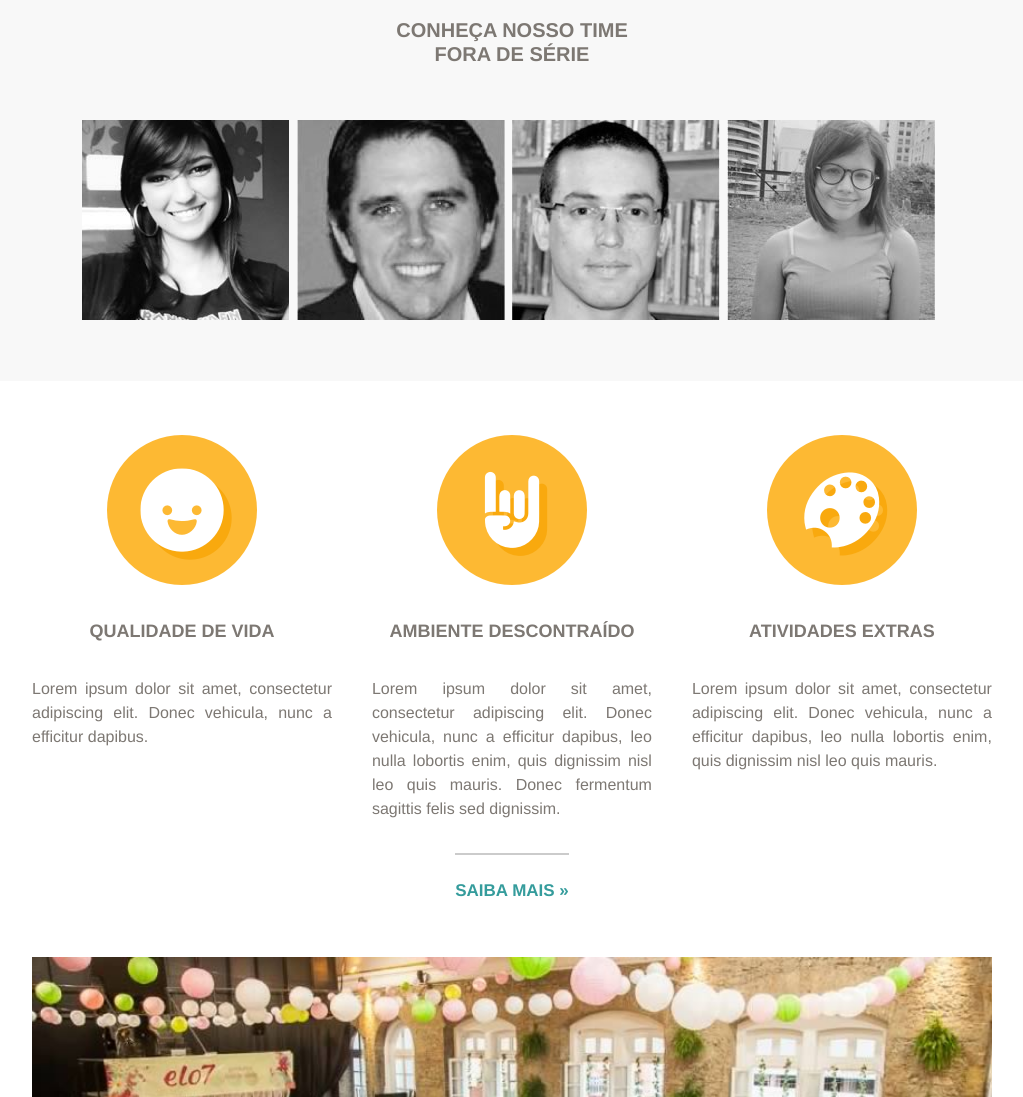
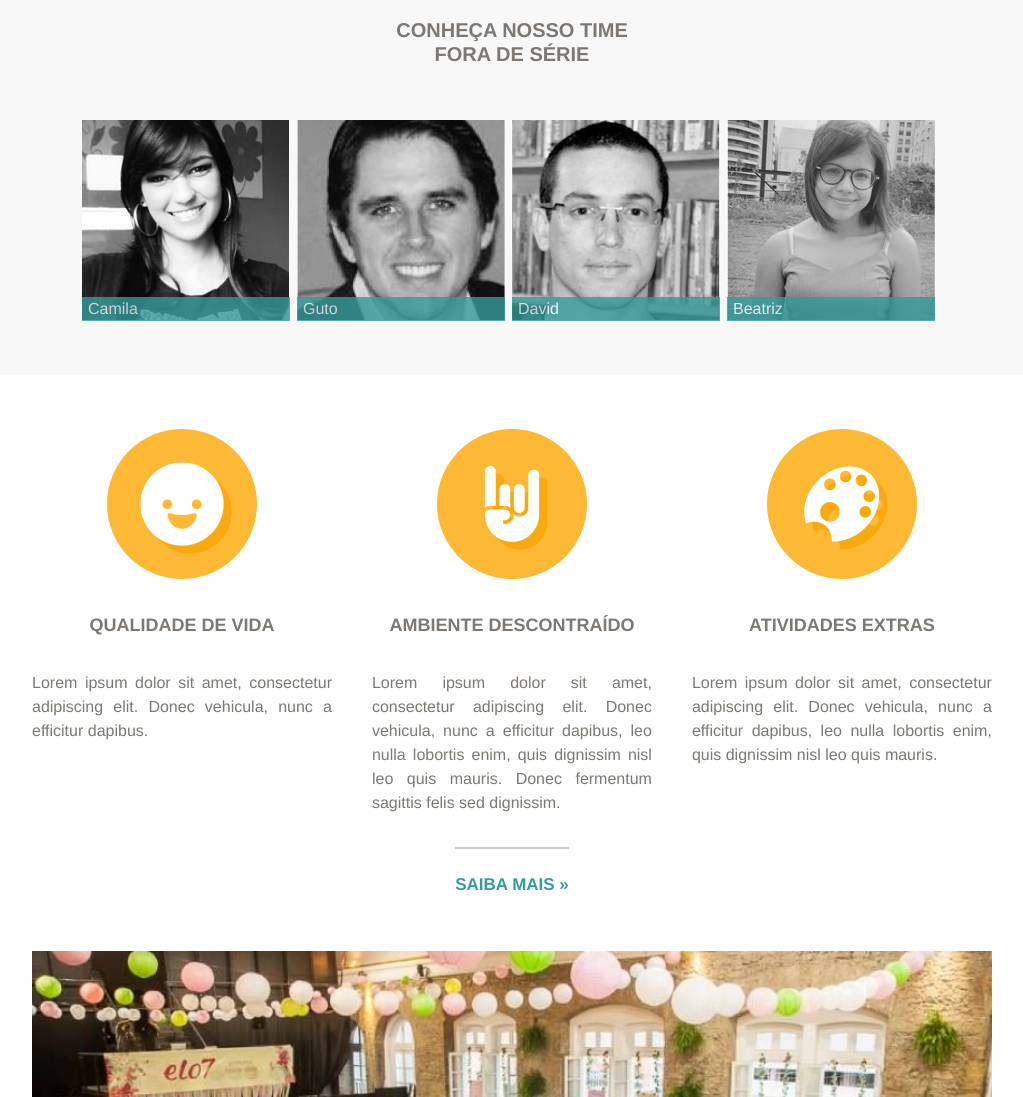
Before and after one commit to vespa/teste-elo7, a website: page app/index.html in a window 1280 px wide. Shown: the part 980-2077 px from the top of the page, without its empty margins (128-1151 px from the left). Drawn offline with Linux system fonts and the light colour scheme.

Commit message:
renomeando libs. criando comportamentos que imprimem o nome da imagem marcada a partir do alt

```diff
--- a/Gulpfile.js
+++ b/Gulpfile.js
@@ -36,7 +36,7 @@ gulp.task('browser-sync', function() {
   });
   gulp.watch('./dev/style/**/**.scss', ["styles",reload]);
   gulp.watch('./dev/**/**.html', ["move",reload]);
-  gulp.watch('./dev/javascript/**/**.js',["javascript", reload]);
+  gulp.watch('./dev/javascript/**/**',["javascript", reload]);
   gulp.watch('./dev/images/**/**',["move",reload]);
 });
 
@@ -55,7 +55,7 @@ gulp.task('clean', function() {
         .pipe(clean({force: true}))
 });
 
-gulp.task("generate", ['styles', 'move', 'javascript']);
+gulp.task("generate", ['javascript','styles', 'move']);
 
 gulp.task("build", ["clean"], function(){
   gulp.run('generate');
--- a/app/index.html
+++ b/app/index.html
@@ -60,19 +60,19 @@
                 <h2>Conhe&ccedil;a nosso time fora de s&eacute;rie</h2>
                 <div class="highlight-box-team-row row">
                   <div class="highlight-box-team-column column-4">
-                    <img src="./images/photo/camila.jpg" alt="Camila" />
+                    <img src="./images/photo/camila.jpg" alt="Camila" data-show-name="true" />
                   </div><!--highlight-box-team-column-->
 
                   <div class="highlight-box-team-column column-4">
-                    <img src="./images/photo/guto.jpg" alt="Camila" />
+                    <img src="./images/photo/guto.jpg" alt="Guto" data-show-name="true"/>
                   </div><!--highlight-box-team-column-->
 
                   <div class="highlight-box-team-column column-4">
-                    <img src="./images/photo/david.jpg" alt="Camila" />
+                    <img src="./images/photo/david.jpg" alt="David" data-show-name="true" />
                   </div><!--highlight-box-team-column-->
 
                   <div class="highlight-box-team-column column-4">
-                    <img src="./images/photo/beatriz.jpg" alt="Beatriz" />
+                    <img src="./images/photo/beatriz.jpg" alt="Beatriz" data-show-name="true" />
                   </div><!--highlight-box-team-column-->
                 </div>
               </div><!--/highlight-box-team-->
@@ -153,6 +153,6 @@
         </ul><!--/job-box-list-->
     </div><!--/topic-box-->
   </div>
-  <script src="./javascript/main.js" type="text/javascript" data-load="_lib.efect.js|_lib.foo.js" ></script>
+  <script src="./javascript/main.js" type="text/javascript" data-load="lib.showname.js|lib.foo.js" ></script>
 </body>
 </html>
--- a/app/javascript/_lib.efect.js
+++ /dev/null
@@ -1,9 +0,0 @@
-(function(w, name){
-  "use strict";
-  var _lib = {
-    foo: function(){
-
-    }
-  };
-  w[name].extends(_lib);
-})(window, "_lib");
--- a/app/javascript/_lib.foo.js
+++ /dev/null
@@ -1,9 +0,0 @@
-(function(w, name){
-  "use strict";
-  var _lib = {
-    baaa: function(){
-
-    }
-  };
-  w[name].extends(_lib);
-})(window, "_lib");
--- /dev/null
+++ b/app/javascript/lib.foo.js
@@ -0,0 +1,9 @@
+(function(w, name){
+  "use strict";
+  var _lib = {
+    fooo: function(){
+      // validando multiplas chamadas na lib principal
+    }
+  };
+  w[name].extends("foo",_lib);
+})(window, "_lib");
--- /dev/null
+++ b/app/javascript/lib.showname.js
@@ -0,0 +1,56 @@
+(function(w, name, moduleName){
+  "use strict";
+  // privados
+  var lib = w[name];
+  var _mod = {
+    dataTarget: "data-show-name",
+    //normalmente prefiro jogar isso pra uma css, mas assim garante que o plugin é auto-suficiente
+    boxStyle : "position:relative; background-color: #359C9C; width:96.75%; line-height;40px;margin:-30px 0 0;color:#fff; padding:0 6px;opacity:0.8",
+    findBoxes: function(){
+      var objs = document.getElementsByTagName("*"),
+          objsList = [],
+          count = objs.length;
+      while(count--){
+        var obj = objs[count];
+        if(obj.getAttribute(_mod.dataTarget)!==null){
+          objsList.push(objs[count]);
+        }
+      }
+      return objsList;
+    },
+    createBoxesName: function(box){
+      var boxeName = null,
+          name = box.getAttribute("alt");
+      if(name !== null){
+        boxeName = _lib.createElem("div", {class: "boxName", style: _mod.boxStyle});
+        boxeName.innerHTML = name;
+        box.parentNode.appendChild(boxeName);
+      };
+      return boxeName;
+    }
+  };
+  //
+  var mod = {
+    createBoxesName: function(objs){
+      var boxes = objs,
+          count = objs.length,
+          boxesArr =[];
+      while(count--){
+        var target = boxes[count];
+        var obj = _mod.createBoxesName(target);
+        if(obj){
+          boxesArr.push(obj);
+        }
+      }
+      return boxesArr;
+    },
+    load: function(){
+      var boxes = _mod.findBoxes(),
+          boxesNames = this.createBoxesName(boxes);
+      ;
+    }
+  };
+  // acrescenta o comportamento a uma global facilitando criação de testes
+  w[name].extends(moduleName,mod);
+  w[name][moduleName].load();
+})(window, "_lib", "showname");
--- a/app/javascript/main.js
+++ b/app/javascript/main.js
@@ -42,10 +42,13 @@
           }
           return elem;
       },
-      extends: function(obj){
+      extends: function(moduleName, obj){
+        if(!this[moduleName]){
+          this[moduleName] = {};
+        }
         for(var x in obj){
           if(obj.hasOwnProperty(x)){
-            this[x] = obj[x];
+            this[moduleName][x] = obj[x];
           }
         }
         return this;
```
Also changed, not shown: dev/index.html (+5 -5 lines), dev/javascript/_lib.efect.js (deleted, +0 -9 lines), dev/javascript/_lib.foo.js (deleted, +0 -9 lines), dev/javascript/lib.foo.js (added, +9 -0 lines), dev/javascript/lib.showname.js (added, +56 -0 lines), dev/javascript/main.js (+5 -2 lines).
